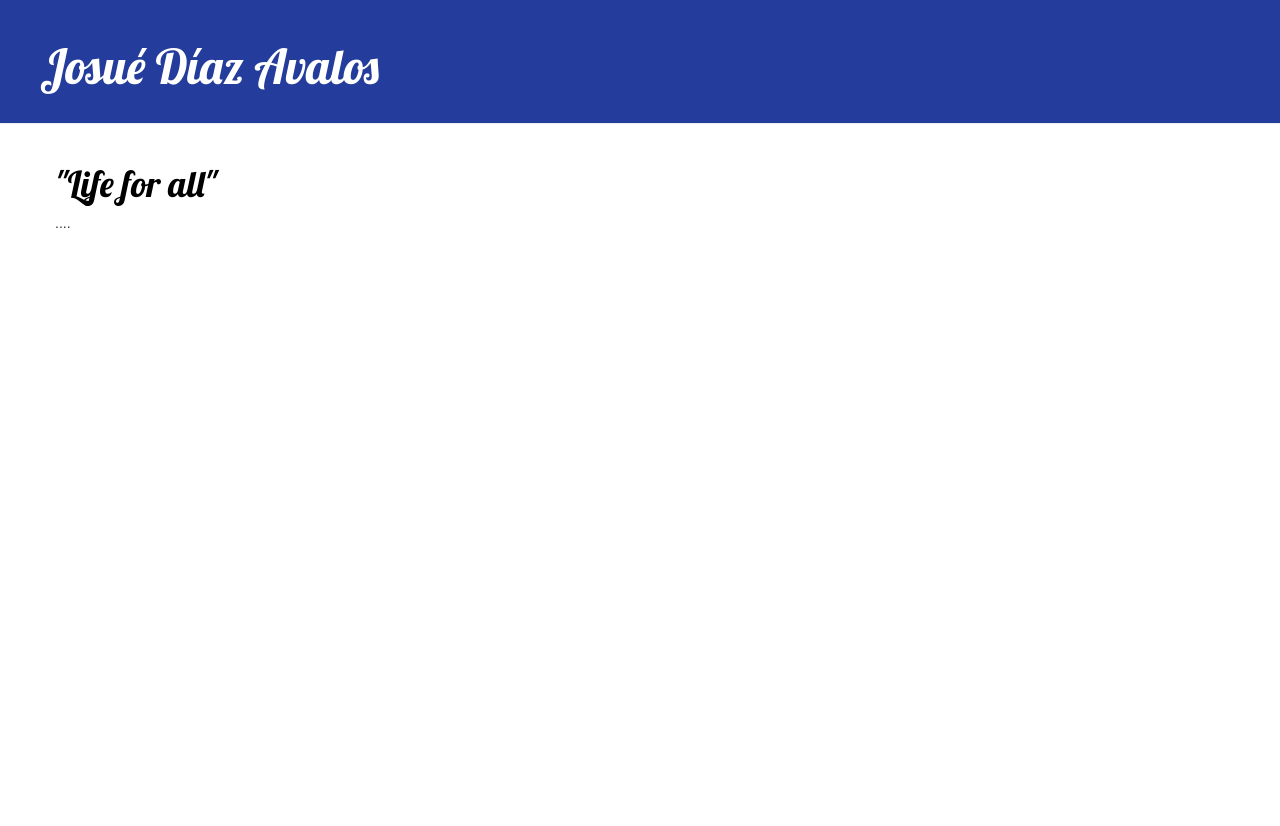
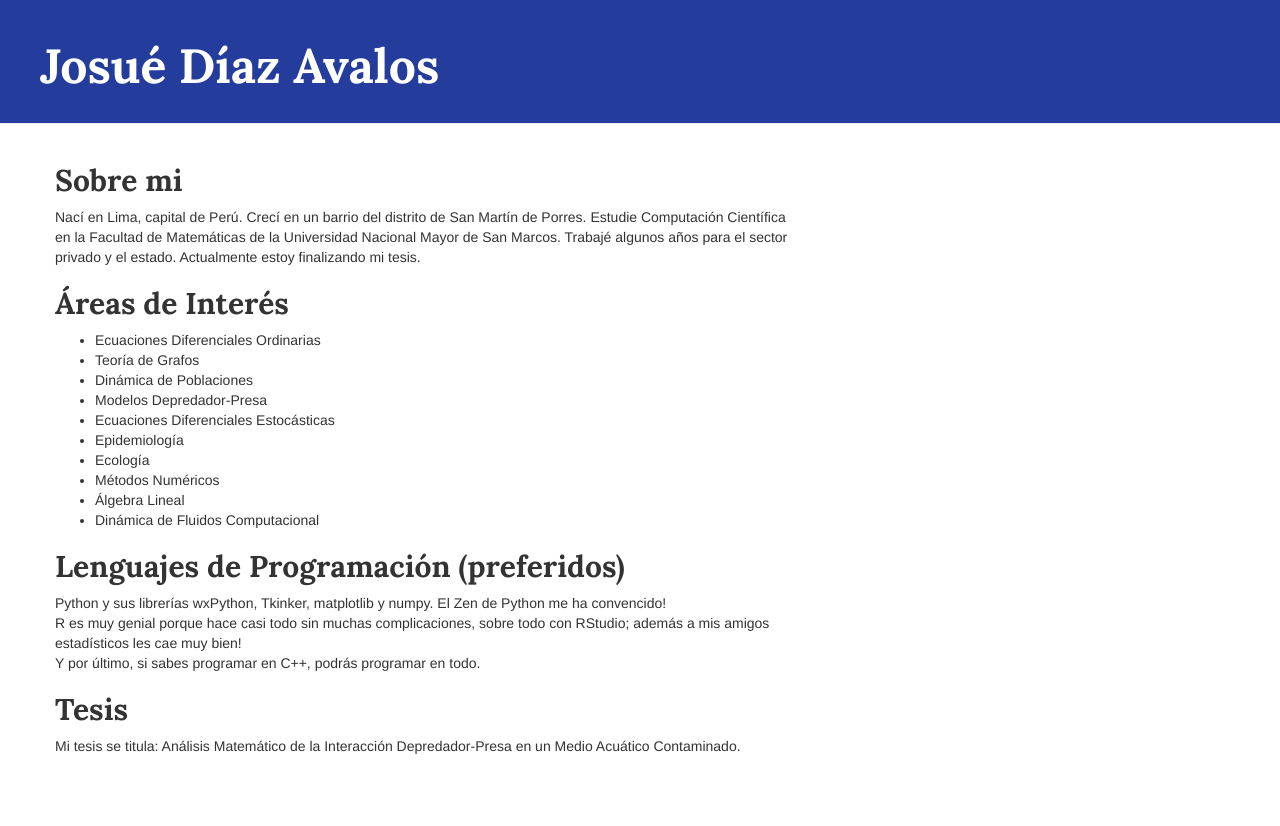
Before and after one commit to JD26/myblog, a Django app: page / in a window 1280 px wide. Before the commit the page ends 228 px from the top, so only its background shows below. Run offline with Django 3.2, Linux system fonts and the light colour scheme; some libraries are stand-ins or nearby versions.

Commit message:
Primera actualización de mi pag

```diff
--- a/blog/static/css/blog.css
+++ b/blog/static/css/blog.css
@@ -1,4 +1,4 @@
-.page-header {
+    .page-header {
         background-color: #243C9B;
         margin-top: 0;
         padding: 20px 20px 20px 40px;
@@ -15,7 +15,7 @@
     }
 
     h1, h2, h3, h4 {
-        font-family: 'Lobster', cursive;
+        font-family: 'Lora', serif;
     }
 
     .date {
--- a/blog/templates/blog/post_list.html
+++ b/blog/templates/blog/post_list.html
@@ -5,13 +5,13 @@
         <link rel="stylesheet" href="//maxcdn.bootstrapcdn.com/bootstrap/3.2.0/css/bootstrap.min.css">
         <link rel="stylesheet" href="//maxcdn.bootstrapcdn.com/bootstrap/3.2.0/css/bootstrap-theme.min.css">
         <link rel="stylesheet" href="{% static 'css/blog.css' %}">
-        <link href="http://fonts.googleapis.com/css?family=Lobster&subset=latin,latin-ext" rel="stylesheet" type="text/css">
+        <link href='https://fonts.googleapis.com/css?family=Lora:700&subset=latin,latin-ext' rel='stylesheet' type='text/css'>
 
 
         </head>
         <body>
             <div class="page-header">
-                <h1><a href="">Josué Díaz Avalos</a></h1>
+                <h1>Josué Díaz Avalos</h1>
             </div>
 
 
@@ -19,8 +19,32 @@
             <div class="row">
                 <div class="col-md-8">
                     <div class="post" >
-                        <h1><a href="">"Life for all"</a></h1>
-                        <p>....</p>
+                        <h2>Sobre mi</h2>
+                        <p>Nací en Lima, capital de Perú. Crecí en un barrio del distrito de San Martín de Porres.
+                        Estudie Computación Científica en la Facultad de Matemáticas de la Universidad Nacional Mayor de San Marcos. Trabajé algunos años para el sector privado y el estado. Actualmente estoy finalizando mi tesis.
+                        </p>
+                        <h2>Áreas de Interés</h2>
+                        <p>
+                        <ul>
+                        <li>Ecuaciones Diferenciales Ordinarias</li>
+                        <li>Teoría de Grafos</li>
+                        <li>Dinámica de Poblaciones</li>
+                        <li>Modelos Depredador-Presa</li>
+                        <li>Ecuaciones Diferenciales Estocásticas</li>
+                        <li>Epidemiología</li>
+                        <li>Ecología</li>
+                        <li>Métodos Numéricos</li>
+                        <li>Álgebra Lineal</li>
+                        <li>Dinámica de Fluidos Computacional</li>
+                        </ul>
+                        </p>
+                        <h2>Lenguajes de Programación (preferidos)</h2>
+                        <p>Python y sus librerías wxPython, Tkinker, matplotlib y numpy. El Zen de Python me ha convencido!<br>
+                        R es muy genial porque hace casi todo sin muchas complicaciones, sobre todo con RStudio; además a mis amigos estadísticos les cae muy bien!<br>
+                        Y por último, si sabes programar en C++, podrás programar en todo.
+                        </p>
+                        <h2>Tesis</h2>
+                        <p>Mi tesis se titula: Análisis Matemático de la Interacción Depredador-Presa en un Medio Acuático Contaminado.</p>
                     </div>
                 </div>
             </div>
```
